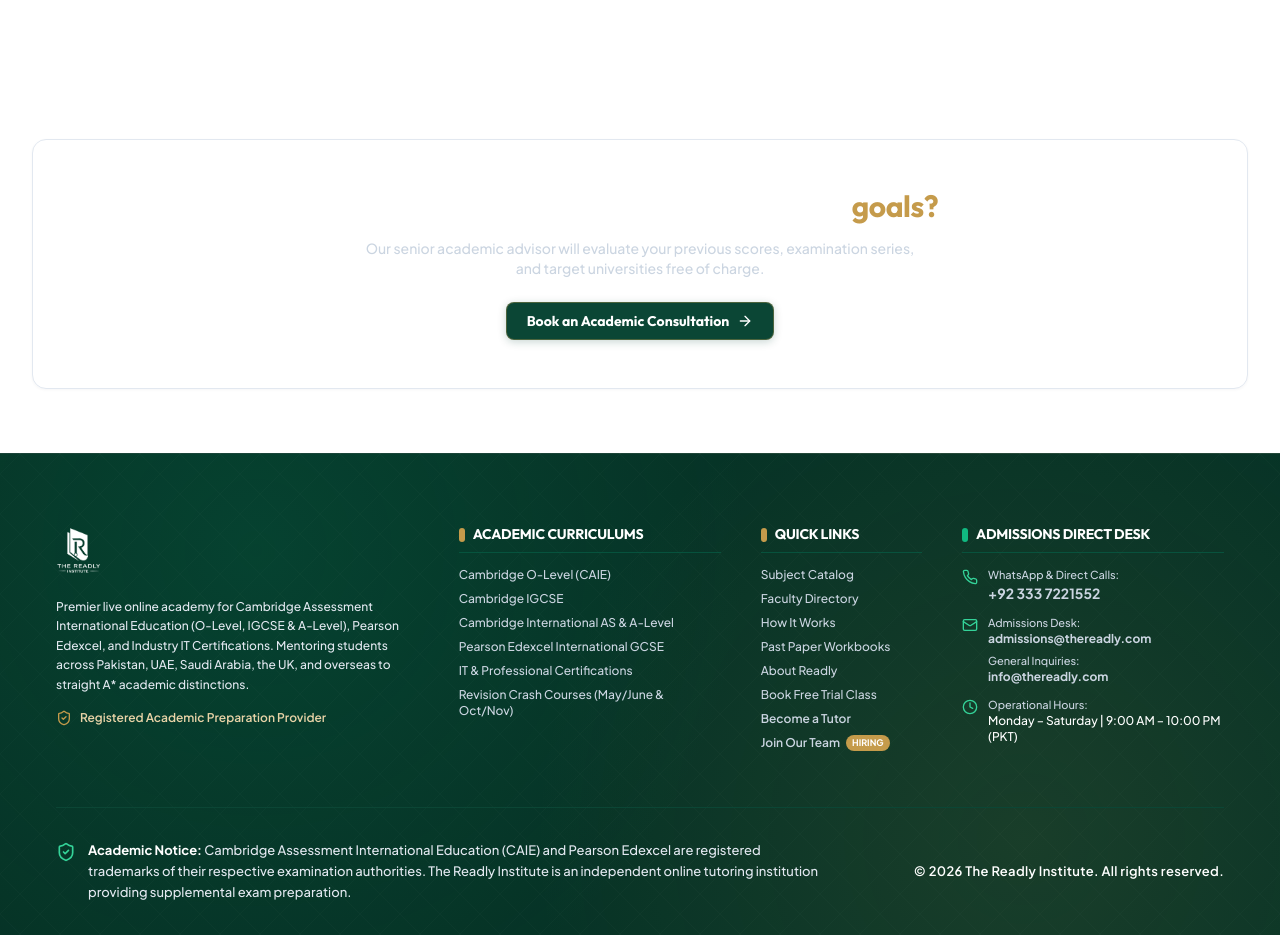
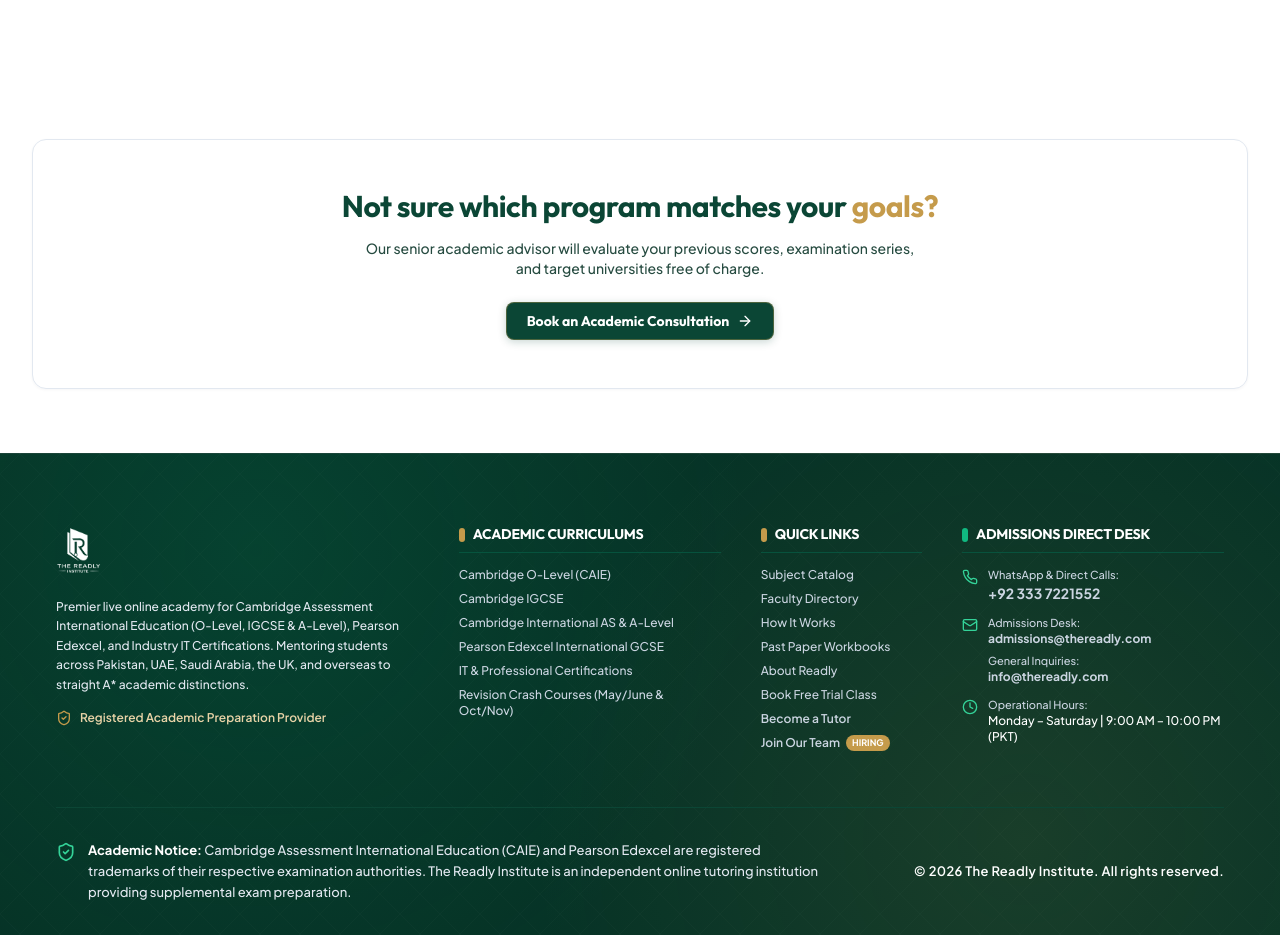
Before and after one commit to mjamalullah/TheReadly-react, a React (Vite) app: page /programs in a window 1280 px wide. Shown: the part 4140-5075 px from the top of the page. Built offline with nearby package versions, Linux system fonts and the light colour scheme; the HTML template or start-up script is replaced by a standard one.

Commit message:
Update bottom CTA banner headings to brand Deep Green and Gold with light card theme

```diff
--- a/src/pages/About.jsx
+++ b/src/pages/About.jsx
@@ -148,9 +148,9 @@
 
     {/*  BOTTOM CTA BANNER  */}
     <section className="py-16 px-4 sm:px-6 lg:px-8 max-w-7xl mx-auto">
-      <div className="card-base p-8 sm:p-12 bg-[#0A192F] text-white text-center rounded-2xl border-slate-800">
-        <h2 className="text-3xl font-extrabold font-heading mb-3 text-white">Have questions about our <span className="text-[#C59B4B]">academic structure?</span></h2>
-        <p className="text-slate-300 text-sm max-w-xl mx-auto mb-6">
+      <div className="card-base p-8 sm:p-12 bg-gradient-to-br from-emerald-50/60 via-white to-amber-50/40 text-center rounded-2xl border border-emerald-200/80 shadow-sm">
+        <h2 className="text-3xl font-extrabold font-heading mb-3 text-[#0B4635]">Have questions about our <span className="text-[#C59B4B]">academic structure?</span></h2>
+        <p className="text-slate-600 text-sm max-w-xl mx-auto mb-6">
           Our academic coordinators are available to discuss subject selection, examination series, and custom study plans.
         </p>
         <div className="flex flex-wrap justify-center gap-3">
--- a/src/pages/HowItWorks.jsx
+++ b/src/pages/HowItWorks.jsx
@@ -160,9 +160,9 @@
 
     {/*  BOTTOM CTA  */}
     <section className="py-16 px-4 sm:px-6 lg:px-8 max-w-7xl mx-auto">
-      <div className="card-base p-8 sm:p-12 bg-[#0A192F] text-white text-center rounded-2xl border-slate-800">
-        <h2 className="text-3xl font-extrabold font-heading mb-3 text-white">Experience a live class <span className="text-[#C59B4B]">first-hand</span></h2>
-        <p className="text-slate-300 text-sm max-w-xl mx-auto mb-6">
+      <div className="card-base p-8 sm:p-12 bg-gradient-to-br from-emerald-50/60 via-white to-amber-50/40 text-center rounded-2xl border border-emerald-200/80 shadow-sm">
+        <h2 className="text-3xl font-extrabold font-heading mb-3 text-[#0B4635]">Experience a live class <span className="text-[#C59B4B]">first-hand</span></h2>
+        <p className="text-slate-600 text-sm max-w-xl mx-auto mb-6">
           Schedule a free 45-minute demo class with our subject mentor. Experience our digital whiteboard pedagogy with zero obligation.
         </p>
         <button
--- a/src/pages/Programs.jsx
+++ b/src/pages/Programs.jsx
@@ -620,9 +620,9 @@
 
     {/*  BOTTOM CTA  */}
     <section className="py-16 px-4 sm:px-6 lg:px-8 max-w-7xl mx-auto">
-      <div className="card-base p-8 sm:p-12 bg-[#0A192F] text-white text-center rounded-2xl border-slate-800">
-        <h2 className="text-3xl font-extrabold font-heading mb-3 text-white">Not sure which program matches your <span className="text-[#C59B4B]">goals?</span></h2>
-        <p className="text-slate-300 text-sm max-w-xl mx-auto mb-6">
+      <div className="card-base p-8 sm:p-12 bg-gradient-to-br from-emerald-50/60 via-white to-amber-50/40 text-center rounded-2xl border border-emerald-200/80 shadow-sm">
+        <h2 className="text-3xl font-extrabold font-heading mb-3 text-[#0B4635]">Not sure which program matches your <span className="text-[#C59B4B]">goals?</span></h2>
+        <p className="text-slate-600 text-sm max-w-xl mx-auto mb-6">
           Our senior academic advisor will evaluate your previous scores, examination series, and target universities free of charge.
         </p>
         <button
--- a/src/pages/Resources.jsx
+++ b/src/pages/Resources.jsx
@@ -119,9 +119,9 @@
       </div>
 
       {/*  FREE TRIAL DEMO CALL TO ACTION  */}
-      <div className="card-base p-8 sm:p-12 bg-[#0A192F] text-white text-center rounded-2xl border-slate-800">
-        <h2 className="text-3xl font-extrabold font-heading mb-3 text-white">Get Personalized <span className="text-[#C59B4B]">Study Guidance</span></h2>
-        <p className="text-slate-300 text-sm max-w-xl mx-auto mb-6">
+      <div className="card-base p-8 sm:p-12 bg-gradient-to-br from-emerald-50/60 via-white to-amber-50/40 text-center rounded-2xl border border-emerald-200/80 shadow-sm">
+        <h2 className="text-3xl font-extrabold font-heading mb-3 text-[#0B4635]">Get Personalized <span className="text-[#C59B4B]">Study Guidance</span></h2>
+        <p className="text-slate-600 text-sm max-w-xl mx-auto mb-6">
           Schedule a 45-minute live trial class with a verified Cambridge faculty mentor. Review past questions and receive a customized revision roadmap.
         </p>
         <button
```
